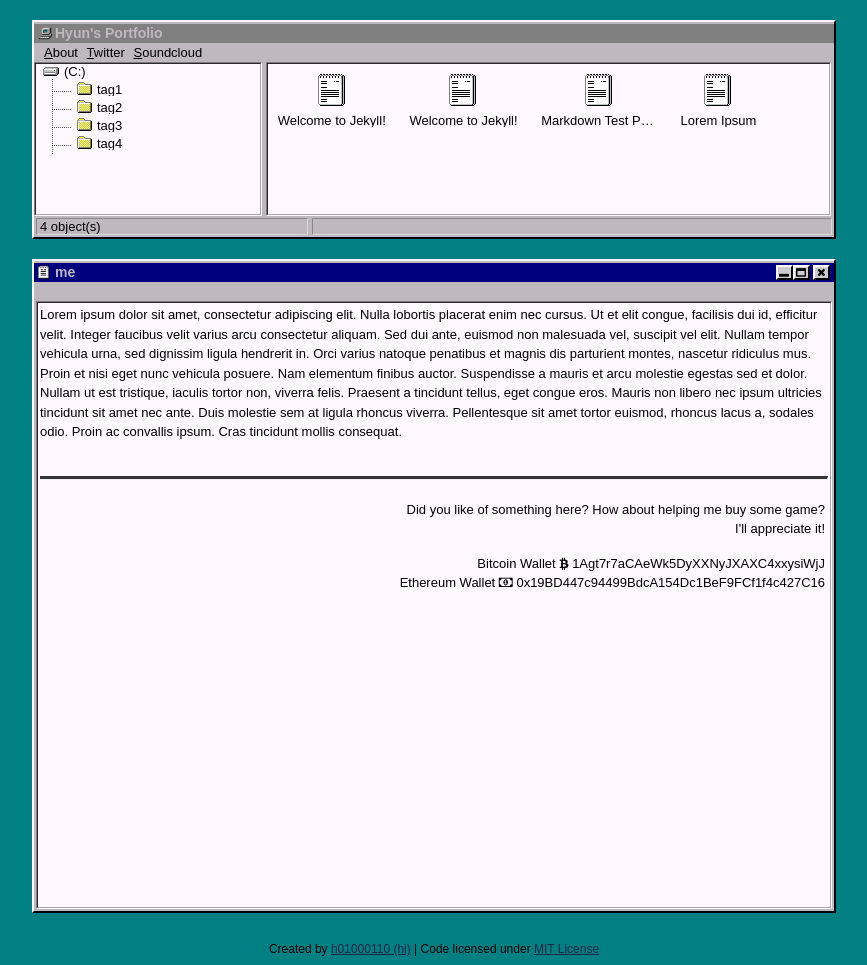
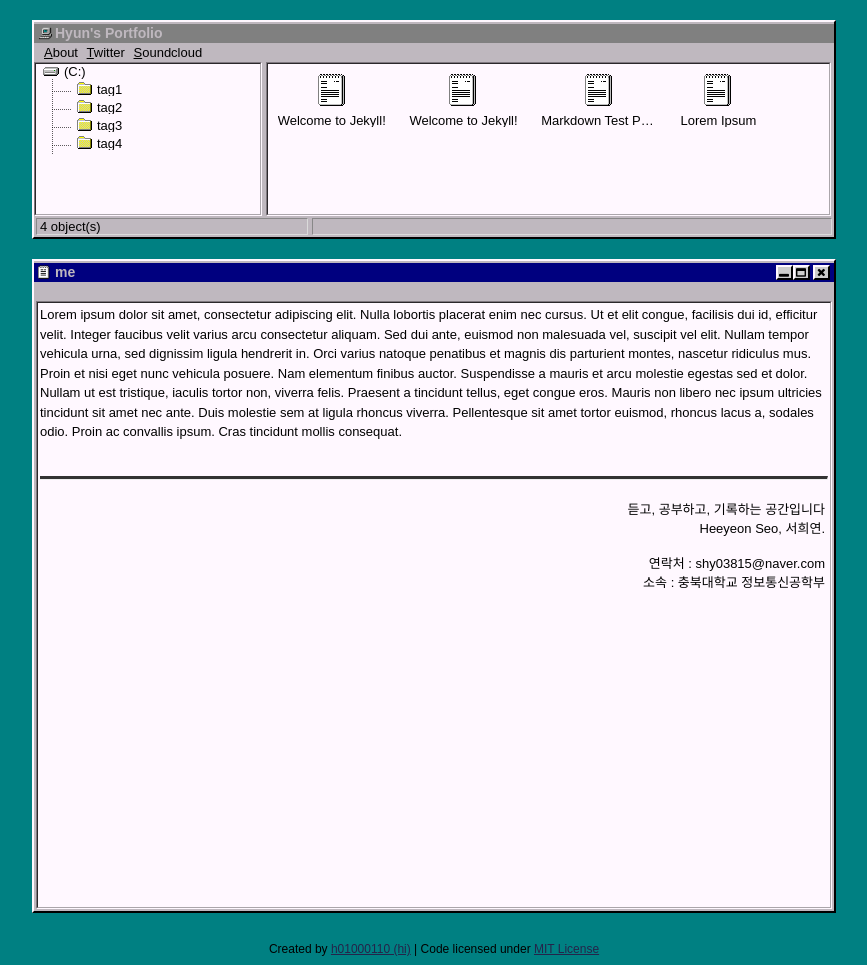
Before and after one commit to shyun03/shyun03.github.io, a Jekyll site: the page built from me/index.md, in a window 1280 px wide. Shown: the whole page, without its empty margins (206-1073 px from the left). Built offline with Jekyll 4.4.1, drawn with Linux system fonts in a browser that asks for light colours.

Commit message:
Update donate.html

```diff
--- a/_includes/donate.html
+++ b/_includes/donate.html
@@ -2,7 +2,8 @@
 <hr>
 <br>
 <div class="donate">
-	<p>Did you like of something here? How about helping me buy some game?<br>
-	I'll appreciate it!</p>
-	<p>Bitcoin Wallet <i class="fa fa-btc"></i> 1Agt7r7aCAeWk5DyXXNyJXAXC4xxysiWjJ<br>Ethereum Wallet <i class="fa fa-money"></i> 0x19BD447c94499BdcA154Dc1BeF9FCf1f4c427C16</p>
+	<p>듣고, 공부하고, 기록하는 공간입니다<br>
+	Heeyeon Seo, 서희연.</p>
+
+	<p>연락처 : shy03815@naver.com<br>소속 : 충북대학교 정보통신공학부</p>
 </div>
```
